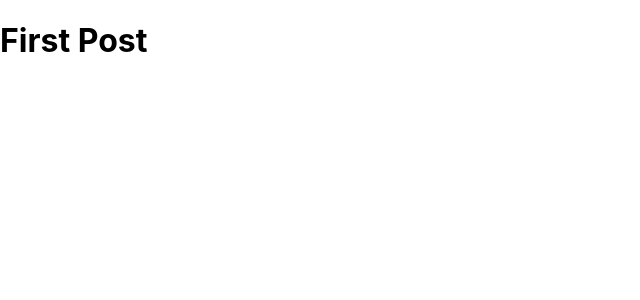
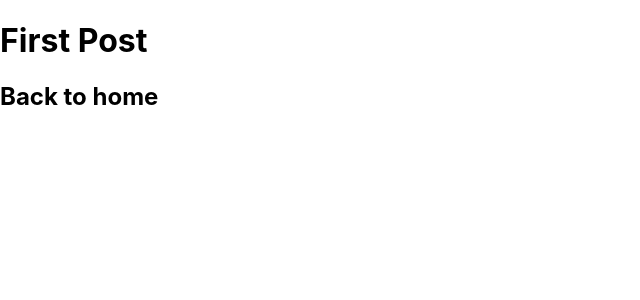
Before and after one commit to moelzanaty3/complete-intro-to-nextjs, a Next.js app: page /posts/first-post in a window 1280 px wide. Shown: the top 300 px of the page, without its empty margins (0-640 px from the left). Built offline with nearby package versions, Linux system fonts and the light colour scheme.

Commit message:
Navigate Between Pages: Link Component

```diff
--- a/pages/posts/first-post.js
+++ b/pages/posts/first-post.js
@@ -4,11 +4,20 @@
  * 2. Create a file called first-post.js inside the posts
  * 3. The component can have any name, but you must export it as a default export.
  */
+ import Link from 'next/link'
 
-export default function FirstPost() {
-  return <h1>First Post</h1>
-}
-
+ export default function FirstPost() {
+   return (
+     <>
+       <h1>First Post</h1>
+       <h2>
+         <Link href="/">
+           <a>Back to home</a>
+         </Link>
+       </h2>
+     </>
+   )
+ }
 /**
  * 📜 Notes:
  * Simply create a JS file under the pages directory, and the path to the file becomes the URL path.
```
Also changed, not shown: pages/index.js (+20 -1 lines).
